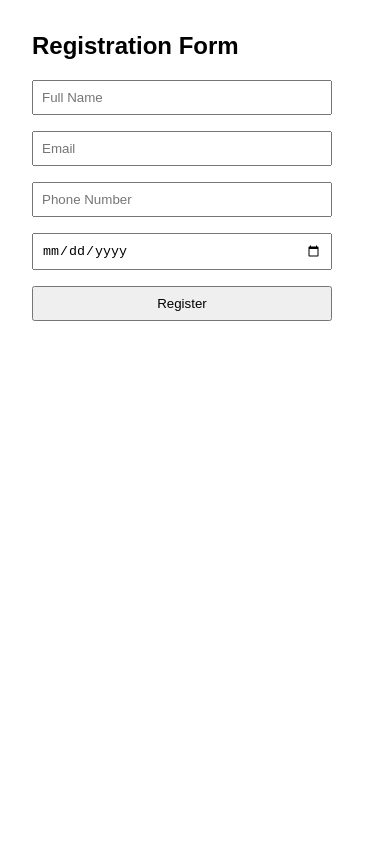
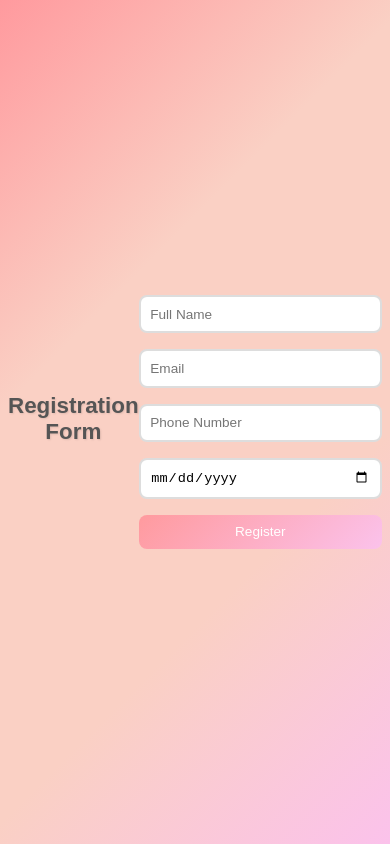
Before and after one commit to peswes/registration-backend, a website: page index.html in a window 390 px wide. Drawn offline with Linux system fonts and the light colour scheme.

Commit message:
Update index.html

```diff
--- a/index.html
+++ b/index.html
@@ -3,24 +3,131 @@
 <head>
   <meta charset="UTF-8">
   <meta name="viewport" content="width=device-width, initial-scale=1.0">
-
-
   <title>Registration Form</title>
   <style>
+    /* General Body Styling */
     body {
-      font-family: Arial, sans-serif;
-      margin: 2rem;
+      font-family: 'Arial', sans-serif;
+      background: linear-gradient(135deg, #ff9a9e, #fad0c4, #fad0c4, #fbc2eb);
+      color: #333;
+      min-height: 100vh;
+      display: flex;
+      justify-content: center;
+      align-items: center;
+      margin: 0;
+      padding: 1rem;
+      box-sizing: border-box;
     }
-    form {
-      display: flex;
-      flex-direction: column;
-      max-width: 300px;
+
+    /* Form Container */
+    .container {
+      width: 100%;
+      max-width: 400px;
+      background: #fff;
+      padding: 2rem;
+      border-radius: 15px;
+      box-shadow: 0 8px 20px rgba(0, 0, 0, 0.2);
+      box-sizing: border-box;
+      margin: 1rem;
     }
-    input, button {
+
+    h2 {
+      text-align: center;
+      color: #555;
+      font-size: 1.8rem;
+      text-shadow: 1px 1px 2px rgba(0, 0, 0, 0.1);
+      margin-bottom: 1.5rem;
+    }
+
+    /* Input Fields */
+    input {
+      padding: 0.8rem;
       margin-bottom: 1rem;
-      padding: 0.5rem;
+      border: 2px solid #ddd;
+      border-radius: 8px;
+      font-size: 1rem;
+      transition: border-color 0.3s ease, box-shadow 0.3s ease;
+      width: 100%;
+      box-sizing: border-box;
+    }
+
+    input:focus {
+      outline: none;
+      border-color: #ff9a9e;
+      box-shadow: 0 0 5px rgba(255, 154, 158, 0.5);
+    }
+
+    /* Submit Button */
+    button {
+      background: linear-gradient(135deg, #ff9a9e, #fbc2eb);
+      color: #fff;
+      padding: 0.8rem;
+      font-size: 1rem;
+      border: none;
+      border-radius: 8px;
+      cursor: pointer;
+      transition: background 0.3s ease;
+      width: 100%;
+      box-sizing: border-box;
+    }
+
+    button:hover {
+      background: linear-gradient(135deg, #ff758c, #ff7eb3);
+    }
+
+    /* Response Message */
+    p#response-message {
+      margin-top: 1rem;
+      font-size: 1rem;
+      text-align: center;
+      color: #ff6b6b;
+      font-weight: bold;
+    }
+
+    /* Responsive Design for Phones */
+    @media (max-width: 600px) {
+      body {
+        padding: 0.5rem;
+      }
+
+      .container {
+        padding: 1.5rem;
+        margin: 0.5rem;
+        border-radius: 10px;
+      }
+
+      h2 {
+        font-size: 1.6rem;
+      }
+
+      input,
+      button {
+        font-size: 0.9rem;
+        padding: 0.7rem;
+      }
+
+      button {
+        padding: 0.8rem;
+      }
+    }
+
+    @media (max-width: 400px) {
+      h2 {
+        font-size: 1.4rem;
+      }
+
+      .container {
+        padding: 1rem;
+      }
+
+      input,
+      button {
+        font-size: 0.85rem;
+        padding: 0.6rem;
+      }
     }
   </style>
+
 </head>
 <body>
   <h2>Registration Form</h2>
```
